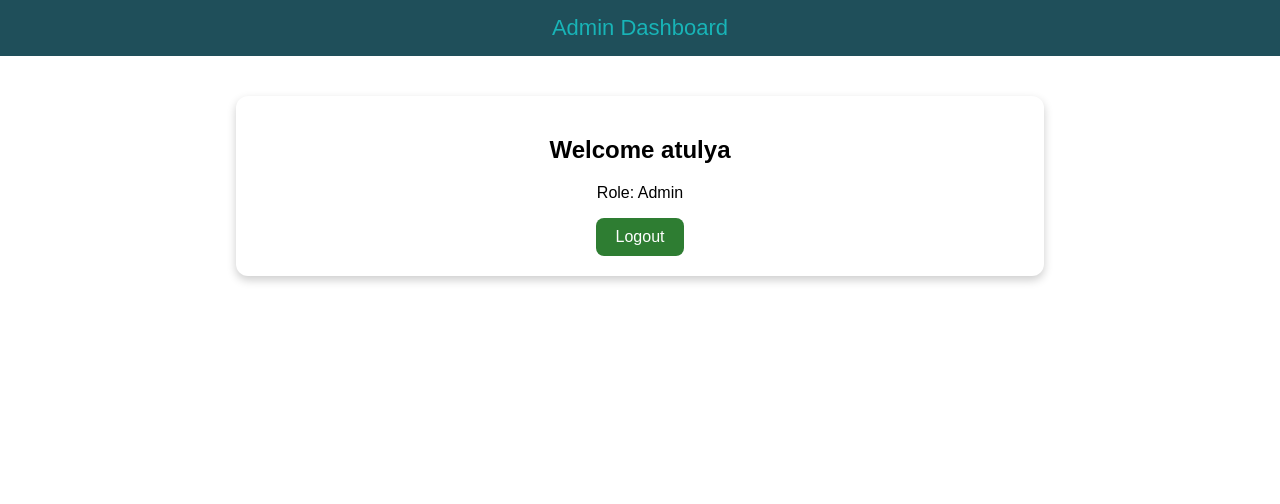
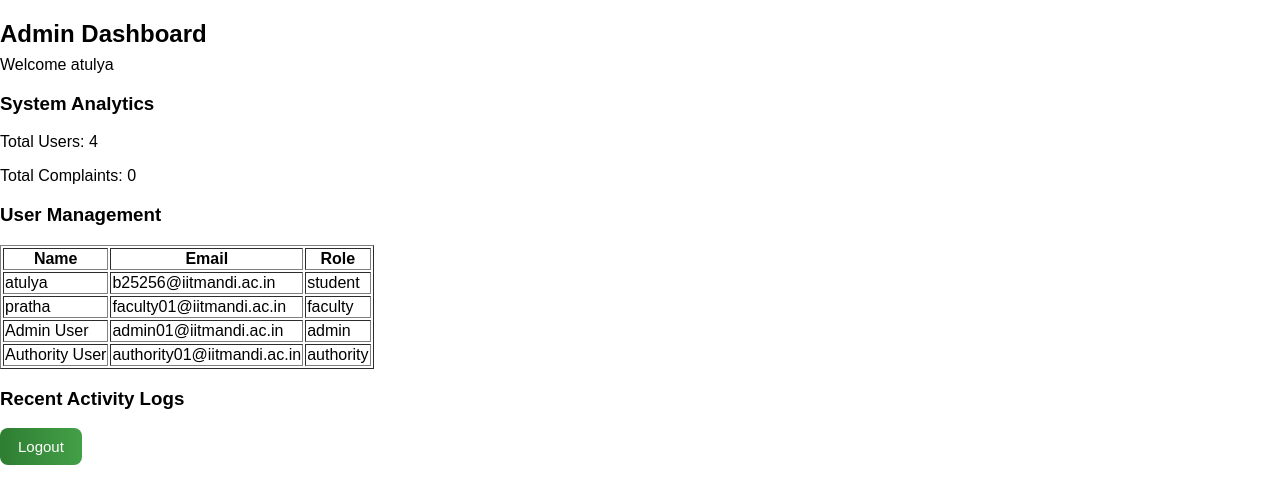
Before and after one commit to atulya0708/UniPortal, a Flask app: page /admin_dashboard in a window 1280 px wide. Shown: the top 504 px of the page. Run offline with Flask 3, Linux system fonts and the light colour scheme; a user stored in the database is signed in; data comes from the database, SQL or seed files in the repository; both versions use the stored data as it was after the commit; data that the repository does not hold is empty.

Commit message:
Changes made for pillar1 and 6

```diff
--- a/app.py
+++ b/app.py
@@ -37,6 +37,7 @@ def login():
     user = cursor.fetchone()
     conn.close()
 
+
     if user:
         name, stored_password, role = user
 
@@ -53,7 +54,17 @@ def login():
             elif role == "authority":
                 return redirect(url_for("authority_dashboard"))
 
+            cursor.execute("""
+            CREATE TABLE IF NOT EXISTS logs (
+            id INTEGER PRIMARY KEY AUTOINCREMENT,
+            action TEXT,
+            timestamp DATETIME DEFAULT CURRENT_TIMESTAMP
+)
+""")
+
     return "Invalid Login"
+
+
 
 
 
@@ -69,11 +80,39 @@ def faculty_dashboard():
         return redirect(url_for("login_page"))
     return render_template("faculty_dashboard.html")
 
+
 @app.route("/admin_dashboard")
 def admin_dashboard():
-    if "role" not in session or session["role"] != "admin":
+    if session.get("role") != "admin":
         return redirect(url_for("login_page"))
-    return render_template("admin_dashboard.html")
+
+    conn = get_db()
+    cursor = conn.cursor()
+
+    cursor.execute("SELECT COUNT(*) FROM users")
+    total_users = cursor.fetchone()[0]
+
+    cursor.execute("SELECT COUNT(*) FROM complaints")
+    total_complaints = cursor.fetchone()[0]
+
+    cursor.execute("SELECT name, email, role FROM users")
+    users = cursor.fetchall()
+
+    cursor.execute("SELECT action, timestamp FROM logs ORDER BY id DESC LIMIT 10")
+    logs = cursor.fetchall()
+
+    cursor.execute("SELECT name, email, role FROM users")
+    users = cursor.fetchall()
+
+    conn.close()
+
+    return render_template(
+        "admin_dashboard.html",
+        total_users=total_users,
+        total_complaints=total_complaints,
+        users=users,
+        logs=logs
+    )
 
 @app.route("/authority_dashboard")
 def authority_dashboard():
@@ -81,11 +120,87 @@ def authority_dashboard():
         return redirect(url_for("login_page"))
     return render_template("authority_dashboard.html")
 
+@app.route("/clubs")
+def clubs():
+    conn = get_db()
+    cursor = conn.cursor()
+    cursor.execute("SELECT * FROM clubs")
+    clubs = cursor.fetchall()
+    conn.close()
+
+    return render_template("clubs.html", clubs=clubs)
+
+@app.route("/join_club/<int:club_id>", methods=["POST"])
+def join_club(club_id):
+    email = session["email"]
+
+    conn = get_db()
+    cursor = conn.cursor()
+
+    cursor.execute(
+        "INSERT INTO club_members (club_id, email) VALUES (?, ?)",
+        (club_id, email)
+    )
+
+    conn.commit()
+    conn.close()
+
+    return redirect(url_for("clubs"))
+
+@app.route("/add_announcement", methods=["GET", "POST"])
+def add_announcement():
+    if request.method == "POST":
+        title = request.form["title"]
+        content = request.form["content"]
+        category = request.form["category"]
+
+        conn = get_db()
+        cursor = conn.cursor()
+
+        cursor.execute(
+            "INSERT INTO announcements (title, content, category) VALUES (?, ?, ?)",
+            (title, content, category)
+        )
+
+        conn.commit()
+        conn.close()
+
+    return render_template("add_announcement.html")
+
+@app.route("/announcements")
+def announcements():
+    conn = get_db()
+    cursor = conn.cursor()
+
+    category = request.args.get("category")
+
+    if category:
+        cursor.execute(
+            "SELECT * FROM announcements WHERE category=? ORDER BY created_at DESC",
+            (category,)
+        )
+    else:
+        cursor.execute(
+            "SELECT * FROM announcements ORDER BY created_at DESC"
+        )
+
+    announcements = cursor.fetchall()
+    conn.close()
+
+    return render_template("announcements.html", announcements=announcements)
+
+
+
+
 @app.route("/logout")
 def logout():
     session.clear()
     return redirect(url_for("start"))
 
+@app.route("/test")
+def test():
+    return "Server working"
+
 
 if __name__ == "__main__":
-    app.run(debug=True)
+    app.run(host="0.0.0.0", port=5002, debug=True)
--- a/static/style.css
+++ b/static/style.css
@@ -130,3 +130,113 @@ button:hover {
 .login-box button {
     margin-top: 10px;
 }
+
+.navbar {
+    background-color: #1f4f5a;
+    color: white;
+    padding: 15px;
+    font-size: 18px;
+    display: flex;
+    justify-content: space-between;
+    align-items: center;
+}
+
+/* Main dashboard container */
+.dashboard-container {
+    padding: 30px;
+    text-align: center;
+}
+
+/* Cards */
+.card {
+    display: inline-block;
+    width: 220px;
+    margin: 15px;
+    padding: 20px;
+    border-radius: 12px;
+    background-color: white;
+    box-shadow: 0px 4px 12px rgba(0,0,0,0.2);
+}
+
+.card button {
+    margin-top: 10px;
+}
+
+.dark-mode {
+    background-color: #121212;
+    color: #e0e0e0;
+}
+
+/* Navbar in dark mode */
+.dark-mode .navbar {
+    background: linear-gradient(to right, #000000, #1c1c1c);
+    color: white;
+}
+
+/* Cards in dark mode */
+.dark-mode .card {
+    background: #1e1e1e;
+    color: #f0f0f0;
+    box-shadow: 0px 4px 12px rgba(0,0,0,0.6);
+}
+
+/* Buttons in dark mode */
+.dark-mode button {
+    background: linear-gradient(to right, #1565c0, #1976d2);
+}
+
+
+.card {
+    display: inline-block;
+    width: 240px;
+    margin: 20px;
+    padding: 20px;
+    border-radius: 14px;
+    background: linear-gradient(145deg, #ffffff, #f1f1f1);
+    box-shadow: 6px 6px 14px rgba(0,0,0,0.15),
+                -6px -6px 14px rgba(255,255,255,0.7);
+    transition: all 0.25s ease;
+}
+
+.card:hover {
+    transform: translateY(-6px);
+    box-shadow: 8px 8px 18px rgba(0,0,0,0.25);
+}
+
+.dashboard-container {
+    padding: 40px;
+    min-height: 100vh;
+    background: linear-gradient(to bottom, #e6f2ff, #ffffff);
+}
+
+.navbar {
+    background: linear-gradient(to right, #1f4f5a, #3a7d89);
+    color: white;
+    padding: 18px;
+    font-size: 20px;
+    font-weight: 500;
+    letter-spacing: 0.5px;
+}
+
+button {
+    background: linear-gradient(to right, #2e7d32, #43a047);
+    border: none;
+    color: white;
+    padding: 10px 18px;
+    border-radius: 8px;
+    font-size: 15px;
+    cursor: pointer;
+    transition: 0.2s;
+}
+
+button:hover {
+    transform: scale(1.05);
+}
+
+h2 {
+    margin-bottom: 8px;
+}
+
+p {
+    margin-top: 0;
+}
--- a/templates/admin_dashboard.html
+++ b/templates/admin_dashboard.html
@@ -4,20 +4,43 @@
     <title>Admin Dashboard</title>
     <link rel="stylesheet" href="{{ url_for('static', filename='style.css') }}">
 </head>
+
 <body>
 
-<div class="navbar">
-    Admin Dashboard
-</div>
+<h2>Admin Dashboard</h2>
+<p>Welcome {{ session['name'] }}</p>
 
-<div class="container">
-    <h2>Welcome {{ session['name'] }}</h2>
-    <p>Role: Admin</p>
+<h3>System Analytics</h3>
+<p>Total Users: {{ total_users }}</p>
+<p>Total Complaints: {{ total_complaints }}</p>
 
-    <a href="/logout">
-        <button>Logout</button>
-    </a>
-</div>
+<h3>User Management</h3>
+<table border="1">
+<tr>
+    <th>Name</th>
+    <th>Email</th>
+    <th>Role</th>
+</tr>
+
+{% for user in users %}
+<tr>
+    <td>{{ user[0] }}</td>
+    <td>{{ user[1] }}</td>
+    <td>{{ user[2] }}</td>
+</tr>
+{% endfor %}
+</table>
+
+<h3>Recent Activity Logs</h3>
+<ul>
+{% for log in logs %}
+    <li>{{ log[0] }} — {{ log[1] }}</li>
+{% endfor %}
+</ul>
+
+<a href="/logout">
+    <button>Logout</button>
+</a>
 
 </body>
 </html>
--- /dev/null
+++ b/templates/announcements.html
@@ -0,0 +1,5 @@
+<a href="/announcements">All</a>
+<a href="/announcements?category=Academic">Academic</a>
+<a href="/announcements?category=Events">Events</a>
+<a href="/announcements?category=Administrative">Administrative</a>
+<a href="/announcements?category=Emergency">Emergency</a>
--- /dev/null
+++ b/templates/club_detail.html
@@ -0,0 +1,3 @@
+<form method="POST" action="/join_club/{{ club_id }}">
+    <button type="submit">Join Club</button>
+</form>
```
Also changed, not shown: check_db.py (added, +9 -0 lines), setup_db.py (+47 -2 lines), static/theme.js (added, +15 -0 lines), templates/add_announcement.html (added, +13 -0 lines), templates/authority_dashboard.html (+23 -7 lines), templates/clubs.html (added, +11 -0 lines), templates/dashboard.html (+23 -7 lines), templates/faculty_dashboard.html (+23 -7 lines), database.db.
